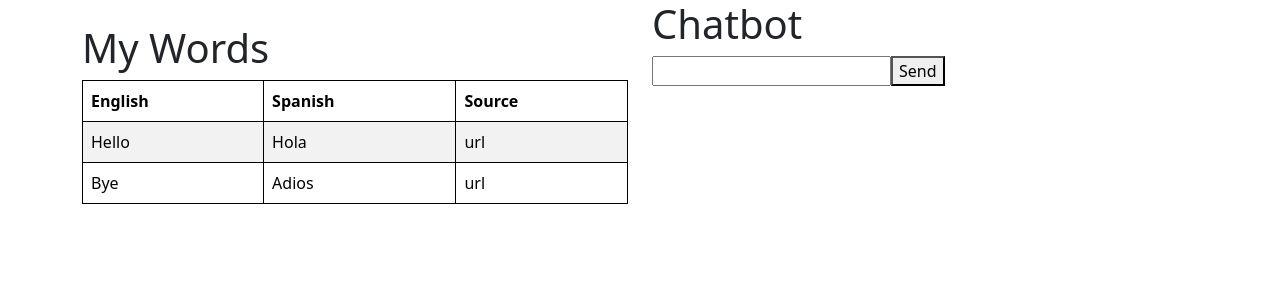
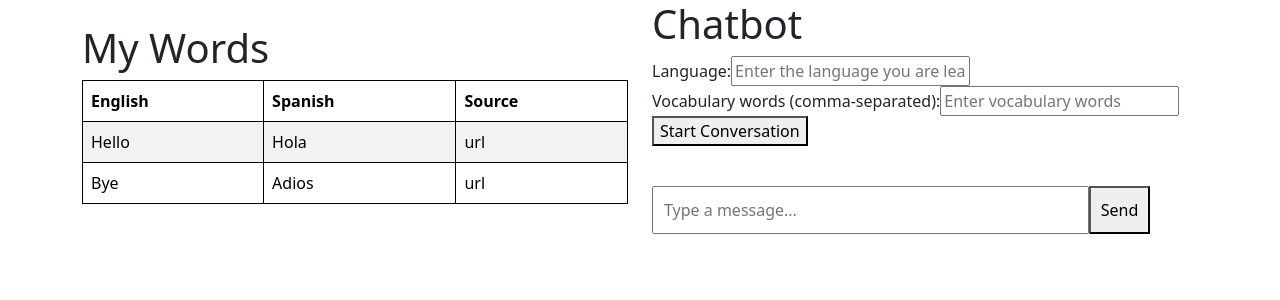
Before and after one commit to aryapsinha/languagelearner, a React (Create React App) app in the folder lang/: page / in a window 1280 px wide. Shown: the top 300 px of the page. Built offline with nearby package versions, Linux system fonts and the light colour scheme.

Commit message:
PROMPTS WORK

```diff
--- a/lang/src/App.jsx
+++ b/lang/src/App.jsx
@@ -23,7 +23,28 @@ function NewRow({eng, span, source}) {
 function App() {
   const [messages, setMessages] = useState([]);
   const [input, setInput] = useState("");
+  const [language, setLanguage] = useState("");
+  const [words, setWords] = useState("");
 
+  const startConversation = async () => {
+    if (!language || !words) {
+      alert("Please provide both language and vocabulary words.");
+      return;
+    }
+
+    try {
+      // Send language and words to the backend to initialize conversation
+      const response = await axios.post("http://localhost:4000/start-conversation", {
+        language: language,
+        words: words,
+      });
+
+      // Set the assistant's first message in the conversation history
+      setMessages([{ role: "assistant", content: response.data.message }]);
+    } catch (error) {
+      console.error("Error starting conversation:", error);
+    }
+  };
 
 
   const sendMessage = async () => {
@@ -33,10 +54,13 @@ function App() {
     setMessages([...messages, { role: "user", content: input }]);
 
     try {
+      console.log("hello");
       // Send the message to the backend server (make sure to use the correct backend URL)
       const response = await axios.post("http://localhost:4000/chat", {
         messages: [...messages, { role: "user", content: input }],
       });
+
+      console.log(response.data)
 
       // Add assistant response to the messages state
       setMessages([
@@ -49,6 +73,12 @@ function App() {
     }
 
     setInput(""); // Clear the input
+  };
+
+  const handleKeyPress = (e) => {
+    if (e.key === "Enter") {
+      sendMessage();
+    }
   };
 
   /*return (
@@ -91,23 +121,52 @@ function App() {
               </tbody>
           </table>
         </div>
-        <div className = "col-6">
+        <div className="col-6">
           <h1>Chatbot</h1>
-          <div className="chat-box">
+
+          {/* Language and vocabulary input fields */}
+          <div>
+            <label>Language: </label>
+            <input
+              type="text"
+              placeholder="Enter the language you are learning"
+              value={language}
+              onChange={(e) => setLanguage(e.target.value)}
+            />
+          </div>
+          <div>
+            <label>Vocabulary words (comma-separated): </label>
+            <input
+              type="text"
+              placeholder="Enter vocabulary words"
+              value={words}
+              onChange={(e) => setWords(e.target.value)}
+            />
+          </div>
+          <button onClick={startConversation}>Start Conversation</button>
+
+          {/* Chatbox for displaying messages */}
+          <div className="chat-box" style={{ maxHeight: "300px", overflowY: "auto", marginTop: "20px" }}>
             {messages.map((message, index) => (
               <div key={index} className={message.role}>
-                <strong>{message.role}: </strong>{message.content}
+                <strong>{message.role === "user" ? "You" : "Assistant"}: </strong>
+                <p>{message.content}</p>
               </div>
             ))}
           </div>
 
-          <input
-            type="text"
-            value={input}
-            onChange={(e) => setInput(e.target.value)}
-            onKeyPress={(e) => e.key === "Enter" && sendMessage()}
-          />
-          <button onClick={sendMessage}>Send</button>
+          {/* Input field for user to send a message */}
+          <div style={{ marginTop: "20px" }}>
+            <input
+              type="text"
+              value={input}
+              onChange={(e) => setInput(e.target.value)}
+              onKeyPress={handleKeyPress}
+              placeholder="Type a message..."
+              style={{ width: "80%", padding: "10px" }}
+            />
+            <button onClick={sendMessage} style={{ padding: "10px" }}>Send</button>
+          </div>
         </div>
       </div>
     </div>
```
Also changed, not shown: 1 other file (tests, documents, lock files or other folders).
